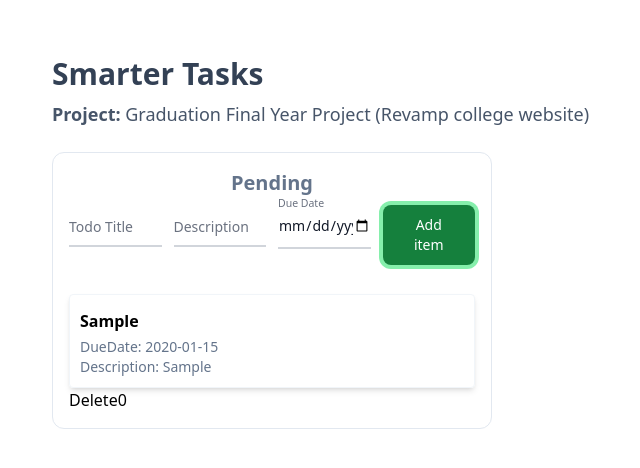
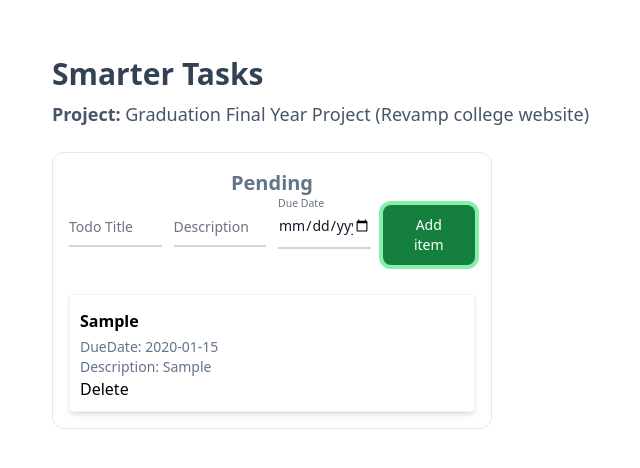
Before and after one commit to srk-7/wd301, a React (Vite) app in the folder smarter-tasks/: page / in a window 1280 px wide. Both pictures are taken after typing "Sample", "Sample", "2020-01-15" into the empty fields and a click on the button "Add item". Shown: the top 468 px of the page, without its empty margins (140-780 px from the left). Built offline with nearby package versions, Linux system fonts and the light colour scheme.

Commit message:
delete button to task

```diff
--- a/smarter-tasks/src/Task.tsx
+++ b/smarter-tasks/src/Task.tsx
@@ -1,24 +1,20 @@
 import './TaskCard.css';
-import { TaskItem } from './types';
-// class Task extends React.Component<TaskProp> {
-//     render() {
-//       return (
-//         <div className="TaskItem shadow-md border border-slate-100">
-//           <h2 className="text-base font-bold my-1">{this.props.title}</h2>
-//           <p className="text-sm text-slate-500">{this.props.dueDate}</p>
-//           <p className="text-sm text-slate-500">
-//             Description: {this.props.description}
-//           </p>
-//         </div>
-//       );
-//       }
-// }
+// import { TaskItem } from './types';
+interface TaskItem {
+  id: number;
+  title: string;
+  description: string;
+  dueDate: string;
+  remove: (titleid: number) => void;
+}
+
 const Task = (props: TaskItem) => {
   return (
     <div className="TaskItem shadow-md border border-slate-100">
         <h2 className="text-base font-bold my-1">{props.title}</h2>
         <p className="text-sm text-slate-500">DueDate: {props.dueDate}</p>
         <p className="text-sm text-slate-500">Description: {props.description}</p>
+        <button className="deleteTaskButton" onClick={() => props.remove(props.id)}>Delete</button>
     </div>
   );
 };
--- a/smarter-tasks/src/TaskApp.tsx
+++ b/smarter-tasks/src/TaskApp.tsx
@@ -2,6 +2,7 @@ import React, { useEffect } from "react";
 import { TaskItem } from "./types";
 import TaskForm from "./TaskForm";
 import TaskList from "./TaskList";
+import { useLocalStorage } from "./hooks/useLocalStorage";
 
 
 interface TaskAppState {
@@ -17,10 +18,26 @@ const TaskApp = () => {
     document.title = `You have ${taskAppState.tasks.length} items`;
   }, [taskAppState.tasks]);
 
+  React.useEffect(() => {
+    const id = setTimeout(() => {
+      console.log(`Saved ${taskAppState.tasks.length} items to backend...`);
+    }, 5000);
+    return () => {
+      console.log("clear or cancel any existing network call");
+      clearTimeout(id);
+    };
+  }, [taskAppState.tasks]);
 
   const addTask = (task: TaskItem) => {
     setTaskAppState({ tasks: [...taskAppState.tasks, task] });
   };
+
+  const remove = (titleid: number) => {
+    setTaskAppState({
+      tasks: taskAppState.tasks.filter((task) => task.id !== titleid),
+    });
+  };
+
   return (
     <div className="container py-10 max-w-4xl mx-auto">
       <h1 className="text-3xl mb-2 font-bold text-slate-700">
@@ -36,7 +53,7 @@ const TaskApp = () => {
             Pending
           </h1>
           <TaskForm addTask={addTask} />
-          <TaskList tasks={taskAppState.tasks} />
+          <TaskList tasks={taskAppState.tasks} remove={remove} />
         </div>
       </div>
     </div>
--- a/smarter-tasks/src/TaskForm.tsx
+++ b/smarter-tasks/src/TaskForm.tsx
@@ -7,17 +7,21 @@ interface TaskFormProps {
 }
 
 interface TaskFormState {
+    id: number;
     title: string;
     dueDate: string;
     description: string;
 }
 
+var i=0;
 const TaskForm = (props: TaskFormProps) => {
   const [formState, setFormState] = React.useState<TaskFormState>({
+    id:i,
     title: "",
     description: "",
     dueDate: "",
   });
+  i=i+1;
 
   const addTask: React.FormEventHandler<HTMLFormElement> = (event) => {
     event.preventDefault();
@@ -25,7 +29,7 @@ const TaskForm = (props: TaskFormProps) => {
       return;
     }
     props.addTask(formState);
-    setFormState({ title: "", description: "", dueDate: "" });
+    setFormState({ id:i, title: "", description: "", dueDate: "" });
   };
 
   const titleChanged: React.ChangeEventHandler<HTMLInputElement> = (event) => {
--- a/smarter-tasks/src/TaskList.tsx
+++ b/smarter-tasks/src/TaskList.tsx
@@ -3,8 +3,10 @@ import Task from "./Task";
 import { useLocalStorage } from "./hooks/useLocalStorage";
 interface Props {
   tasks: TaskItem[];
+  remove: (titleid: number) => void;
 }
 interface TaskItem {
+  id: number;
   title: string;
   dueDate:string;
   description:string;
@@ -13,32 +15,18 @@ interface TaskItem {
 
 const TaskList = (props: Props) => {
 
-  const [tasks, setTasks] = useLocalStorage<Props>("tasks", {
-    tasks: [],
-  });
-
-  useEffect(() => {
-    console.log("Triggered");
-    localStorage.setItem('Tasks', JSON.stringify(tasks))
-  }, [tasks]);
-
-  const deleteTask = (idx: number) =>  {
-    const updatedTasks = [...props.tasks.slice(0, idx), ...props.tasks.slice(idx+1)]
-    setTasks({tasks: updatedTasks});
-    window.location.reload();
-  };
 
   const list = props.tasks.map((task, idx) => (
     <li>
       <Task
       key={idx}
+      id={task.id}
       title={task.title}
       description={task.description}
       dueDate={task.dueDate}
+      remove={props.remove}
       />
-      <button id="deleteTaskButton" className="deleteTaskButton" onClick={() => deleteTask(idx)}>Delete{idx}</button>
-
-    </li>
+  </li>
 
   ));
   return <><ol>{list}</ol></>;
--- a/smarter-tasks/src/types.ts
+++ b/smarter-tasks/src/types.ts
@@ -1,4 +1,5 @@
 export interface TaskItem {
+  id: number;
   title: string;
   dueDate: string;
   description: string;
```
